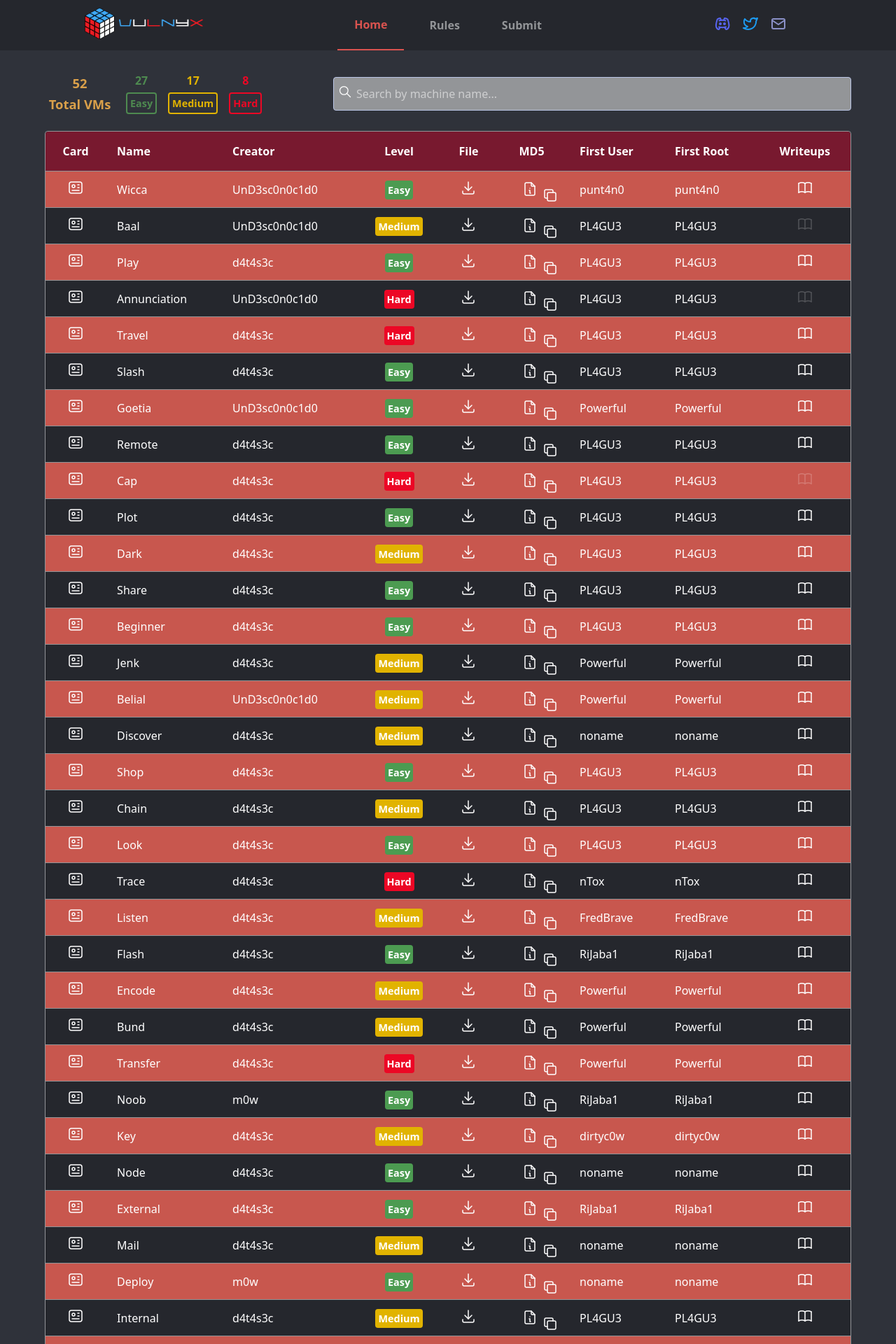
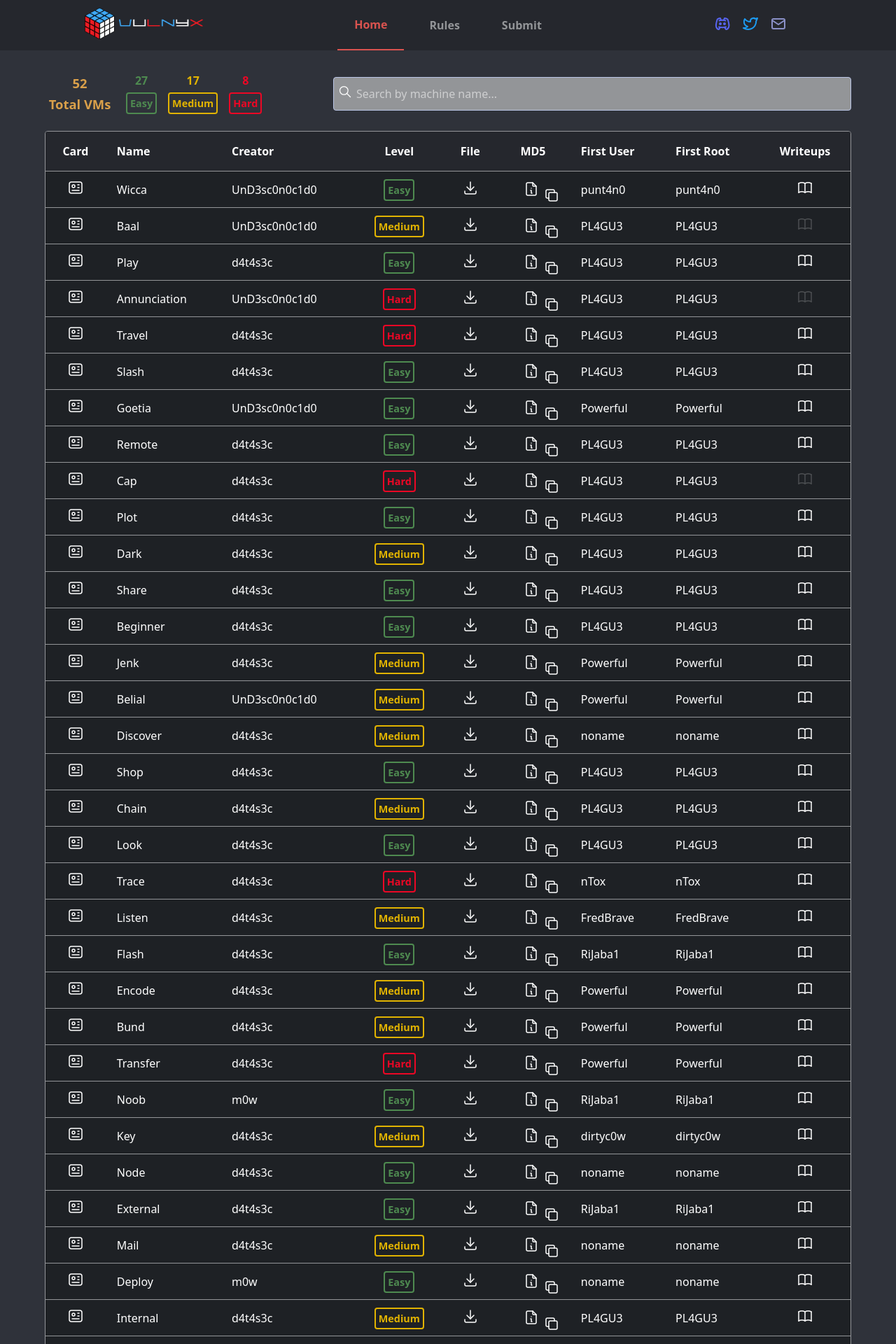
Before and after one commit to VulNyx/vulnyx, a Jekyll site: the page built from index.md, in a window 1280 px wide. Shown: the top 1920 px of the page at 70% size. Built offline with Jekyll 4.4.1, drawn with Linux system fonts in a browser that asks for light colours.

Commit message:
style: clear styles

```diff
--- a/assets/style.scss
+++ b/assets/style.scss
@@ -281,7 +281,7 @@ td {
 
 th {
   height: 56px;
-  background-color: $th;
+  background-color: $dark;
   color: #fff;
 }
 
@@ -292,7 +292,7 @@ th {
 }
 
 tbody tr {
-  background-color: $dark;
+  background-color: #1e2125;
 }
 
 tbody td {
@@ -300,36 +300,7 @@ tbody td {
 }
 
 tbody tr:hover {
-  background-color: #383030;
-}
-
-tbody tr:nth-child(even) {
-  background-color: $red;
-}
-
-tbody tr:nth-child(even):hover {
-  background-color: $even-row;
-}
-
-tr:first-child th:first-child {
-  border-top-left-radius: 0.25rem;
-}
-tr:first-child th:last-child {
-  border-top-right-radius: 0.25rem;
-}
-
-.card-body tr:first-child td:first-child {
-  border-top-left-radius: 0.25rem;
-}
-.card-body tr:first-child td:last-child {
-  border-top-right-radius: 0.25rem;
-}
-
-tr:last-child td:first-child {
-  border-bottom-left-radius: 0.25rem;
-}
-tr:last-child td:last-child {
-  border-bottom-right-radius: 0.25rem;
+  background-color: rgba(0,0,0,.25);
 }
 
 td div {
@@ -368,24 +339,6 @@ td div {
 #card-logo {
   position: relative;
   top: 0.5rem;
-}
-
-#Active {
-  position: relative;
-  bottom: 20px;
-  left: 210px;
-  background-color: green;
-  color: white;
-  border: 2px solid green;
-  border-radius: 0.25rem;
-  padding: 0.5rem;
-  font-size: 1.25rem;
-  font-weight: bold;
-}
-
-#Retired {
-  position: relative;
-  display: none;
 }
 
 .card-os, .card-difficulty  {
@@ -526,29 +479,6 @@ details {
   cursor: pointer;
 }
 
-// bin examples
-
-.examples {
-  display: table;
-  width: 100%;
-  table-layout: fixed;
-  counter-reset: item;
-
-  li {
-    display: table-row;
-
-    &:not(:only-child):before {
-      display: table-cell;
-      font-size: 0.8rem;
-      font-weight: bold;
-      width: 3em;
-      text-align: center;
-      counter-increment: item;
-      content: "(" counter(item, lower-alpha) ")";
-    }
-  }
-}
-
 // other classes
 
 .logo-wrapper {
@@ -559,13 +489,6 @@ details {
   width: 175px;
   height: 45px;
 }
-
-.function-name {
-  font-size: 1.4rem;
-  font-weight: bold;
-}
-
-// LEVELS BUTTONS
 
 .level-btn,
 .badge {
@@ -588,16 +511,7 @@ details {
 	box-shadow: none !important;
 }
 
-/* .floatingchat-container-wrap {
-  position: sticky !important;
-  top: 100vh !important;
-} */
-
-.easy, #Easy {
-  background-color: #4c9b51;
-}
-
-.badge-easy {
+.badge-easy, .easy, #Easy {
 	color: #4e8a50;
 	border: 2px solid #4e8a50;
 }
@@ -606,11 +520,7 @@ details {
 	color: #4e8a50;
 }
 
-.medium, #Medium {
-  background-color: #e1b300;
-}
-
-.badge-medium {
+.badge-medium, .medium, #Medium  {
 	color: #e1b300;
 	border: 2px solid #e1b300;
 }
@@ -619,48 +529,13 @@ details {
 	color: #e1b300;
 }
 
-.hard, #Hard {
-  background-color: #ec0725;
-}
-
-.badge-hard {
+.badge-hard, .hard, #Hard {
 	color: #ec0725;
 	border: 2px solid #ec0725;
 }
 
 #hard-vms {
 	color: #ec0725;
-}
-
-// disable diffis and platfs from sub taglist
-
-#bin-table
-  > tbody:nth-child(2)
-  > tr
-  > td:nth-child(4)
-  > ul:nth-child(1)
-  > li:nth-child(2),
-#bin-table
-  > tbody:nth-child(2)
-  > tr
-  > td:nth-child(4)
-  > ul:nth-child(1)
-  > li:nth-child(3) {
-  display: none;
-}
-
-.bttop {
-  position: fixed;
-  left: 30px;
-  bottom: 30px;
-  border-radius: 0.25em;
-  padding: 2px 2px;
-}
-
-.newicon {
-  display: flex;
-  align-items: center;
-  justify-content: center;
 }
 
 .media-info {
```
